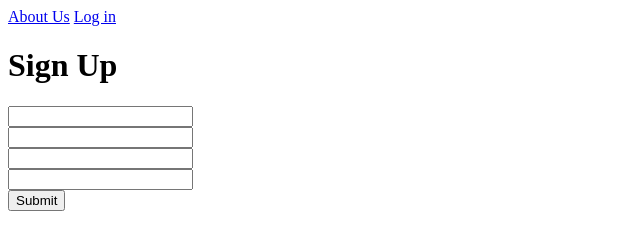
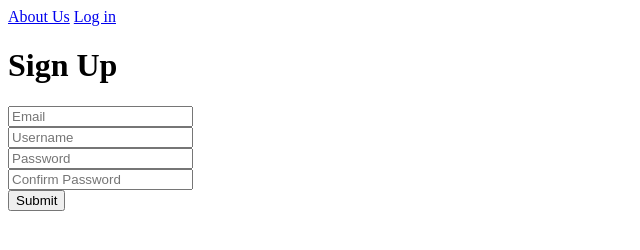
Before and after one commit to brandoncastrro/StaticRegisterPage, a plain HTML site: page Index.html in a window 1280 px wide. Shown: the whole page, without its empty margins (0-640 px from the left). Drawn offline with Linux system fonts and the light colour scheme.

Commit message:
Updated the input fields

```diff
--- a/Index.html
+++ b/Index.html
@@ -15,16 +15,28 @@
         <h1>Sign Up</h1>
         <form>
             <div>
-                <input type="email" />
+                <input type="email"
+                placeholder="Email"
+                name="email" required
+                />
             </div>
             <div>
-                <input type="text" />
+                <input type="text"
+                placeholder="Username"
+                name="username" required
+                />
             </div>
             <div>
-                <input type="password" />
+                <input type="password"
+                placeholder="Password"
+                name="password" required
+                />
             </div>
             <div>
-                <input type="password" />
+                <input type="password"
+                placeholder="Confirm Password"
+                name="confirmPassword" required
+                />
             </div>
             <div>
                 <button  type="submit">Submit</button>
```
